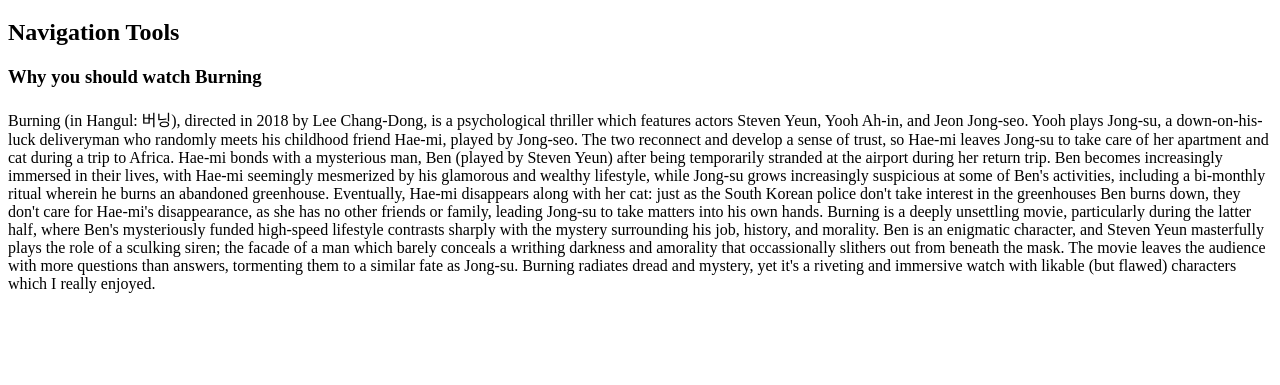
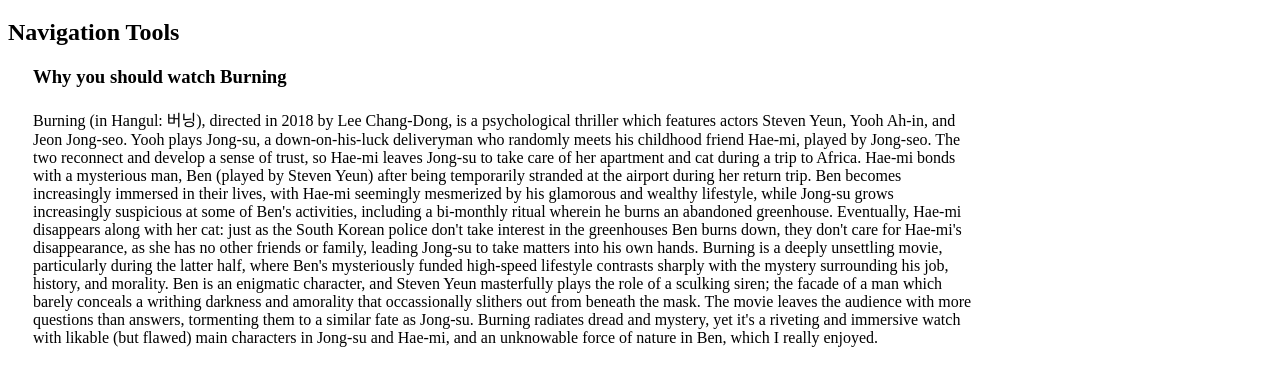
Before and after one commit to RiordanKemp/mi349_blog, a plain HTML site: page index.html in a window 1280 px wide. Shown: the part 61-446 px from the top of the page. Drawn offline with Linux system fonts and the light colour scheme.

Commit message:
started doing more

```diff
--- a/index.html
+++ b/index.html
@@ -29,7 +29,8 @@
                         funded high-speed lifestyle contrasts sharply with the mystery surrounding his job, history, and morality.  Ben is an enigmatic character,
                         and Steven Yeun masterfully plays the role of a sculking siren; the facade of a man which barely conceals a writhing darkness and amorality that occassionally
                         slithers out from beneath the mask.  The movie leaves the audience with more questions than answers, tormenting them to a similar fate as Jong-su.
-                        Burning radiates dread and mystery, yet it's a riveting and immersive watch with likable (but flawed) characters which I really enjoyed.
+                        Burning radiates dread and mystery, yet it's a riveting and immersive watch with likable (but flawed) main characters in Jong-su and Hae-mi, and an unknowable force of
+                        nature in Ben, which I really enjoyed.
                     </p>
                 </article>
             </section>
--- a/screen.css
+++ b/screen.css
@@ -1,8 +1,11 @@
 .burning{
-    height: 371px;
+    height: 370px;
     background: no-repeat bottom / cover url('images/Burning.png');
     border-radius: 20px;
     background-repeat: no-repeat;
     background-size: 250px;
     background-position: center right;
+    padding-left: 25px;
+    padding-right: 300px;
+    margin: 0 0 0 0;
 }
```
